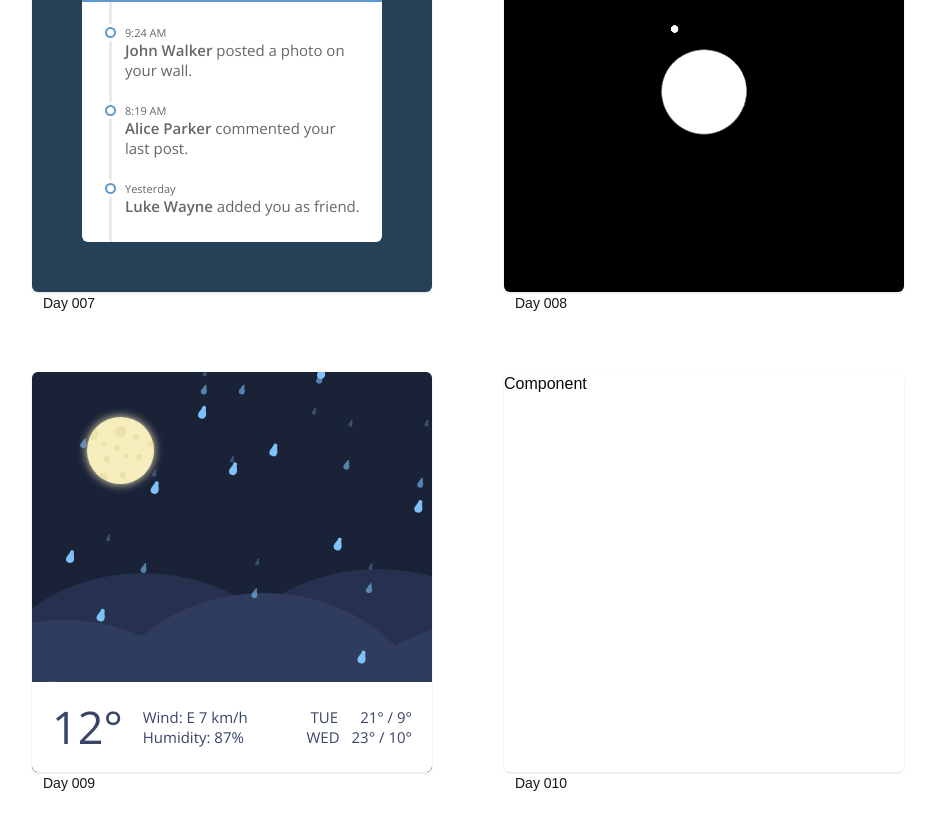
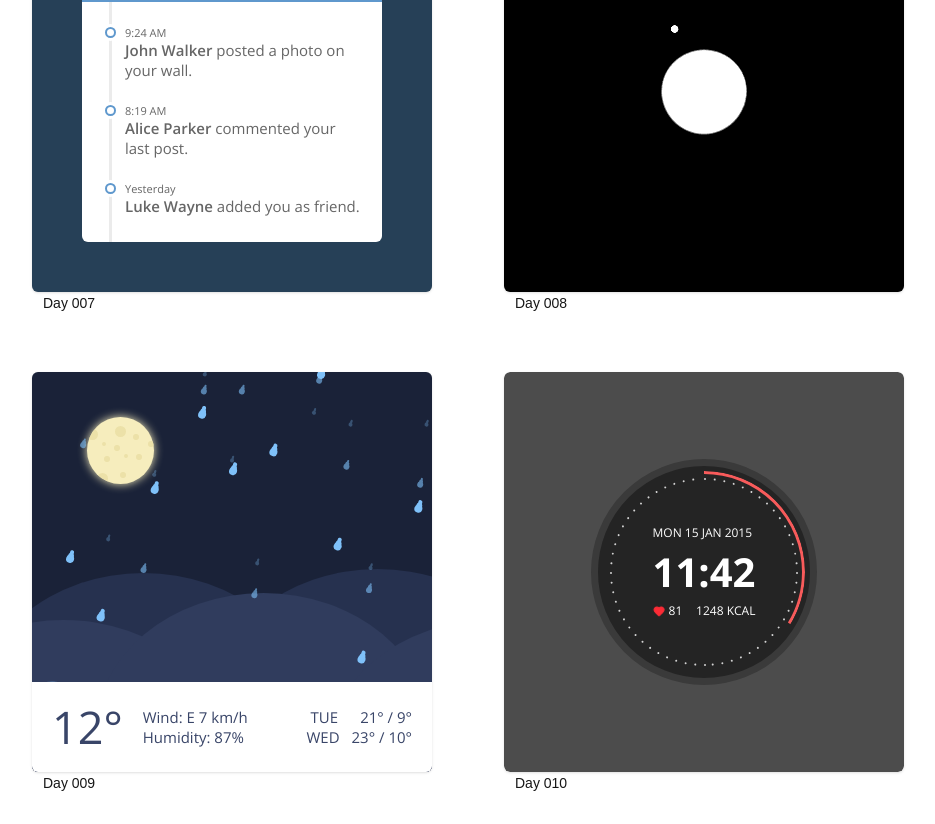
Before and after one commit to john76391/100-days-css-challenge, a React (Vite) app: page / in a window 1280 px wide. Shown: the part 1568-2392 px from the top of the page, without its empty margins (172-1107 px from the left). Built offline with nearby package versions, Linux system fonts and the light colour scheme; a web font is replaced by a local one.

Commit message:
complete day 10

```diff
--- a/src/pages/day10.tsx
+++ b/src/pages/day10.tsx
@@ -1,3 +1,140 @@
+import { useState } from "react";
+import { useRef } from "react";
+import { Heart } from "lucide-react";
+
+import { gsap } from "gsap";
+import { useGSAP } from "@gsap/react";
+
+gsap.registerPlugin(useGSAP);
+
 export default function Component() {
-  return <div>Component</div>;
+  const heartRef = useRef<SVGSVGElement | null>(null);
+  const circleRef = useRef<SVGCircleElement | null>(null);
+  const [pointsets] = useState(() =>
+    Array.from({ length: 15 }, (_, i) => ({
+      rotate: i * 6,
+    })),
+  );
+
+  useGSAP(() => {
+    gsap.to(heartRef.current, {
+      duration: 0.5,
+      repeat: -1,
+      yoyo: true,
+      ease: "power1.inOut",
+      keyframes: {
+        "0%": {
+          scale: 1,
+        },
+        "100%": {
+          scale: 1.2,
+        },
+      },
+    });
+
+    // const tl = gsap.timeline({
+    //   repeat: -1,
+    //   defaults: {
+    //     ease: "linear",
+    //   },
+    // });
+
+    // 方法一 (官方解法)
+    // 重點在 scaleY: -1，且一定要設定 transformOrigin 是中間，不然 svg 會整個跑掉
+    // tl.to(circleRef.current, {
+    //   strokeDashoffset: 0,
+    //   duration: 2.5,
+    // })
+    //   .to(circleRef.current, {
+    //     scaleY: -1,
+    //     duration: 0,
+    //     transformOrigin: "50% 50%",
+    //   })
+    //   .to(circleRef.current, {
+    //     strokeDashoffset: 625,
+    //     duration: 2.5,
+    //   });
+
+    //  方法二
+    // offset 正數或負數決定了 stroke 看起來是縮回去或長出來
+    // tl.to(circleRef.current, {
+    //   strokeDashoffset: 0,
+    //   duration: 2.5,
+    // }).to(circleRef.current, {
+    //   strokeDashoffset: -625,
+    //   duration: 2.5,
+    // });
+
+    // 方法三
+    // 用 keyframes 的其中一種，官方文件有更多 keyframes 寫法
+    // 優點在於可以指定同一個元素設定多個動畫，不需要在每個動畫都重新指定元素
+    gsap.to(circleRef.current, {
+      keyframes: {
+        "0%": {
+          strokeDashoffset: 625,
+        },
+        "50%": {
+          strokeDashoffset: 0,
+        },
+        "100%": {
+          strokeDashoffset: -625,
+        },
+        easeEach: "linear",
+      },
+      duration: 5,
+      repeat: -1,
+    });
+  });
+
+  return (
+    <div className="flex h-full items-center justify-center rounded-sm bg-[#4C4C4C] text-white">
+      <div className="font-open-sans relative box-content flex size-53 items-center justify-center rounded-full border-[7px] border-[#3A3A3A] bg-[#242424] text-xs uppercase">
+        {/* point set */}
+        {pointsets.map((pointset, i) => (
+          <div
+            key={i}
+            style={{
+              rotate: `${pointset.rotate}deg`,
+            }}
+            className="absolute size-47"
+          >
+            <div className="absolute left-1/2 size-0.5 rounded-full bg-[#D3D3D3]"></div>
+            <div className="absolute top-1/2 right-0 size-0.5 rounded-full bg-[#D3D3D3]"></div>
+            <div className="absolute bottom-0 left-1/2 size-0.5 rounded-full bg-[#D3D3D3]"></div>
+            <div className="absolute top-1/2 size-0.5 rounded-full bg-[#D3D3D3]"></div>
+          </div>
+        ))}
+
+        <svg
+          viewBox="0 0 202 202"
+          className="absolute top-1.25 left-1.25 size-50.5 -rotate-90 rounded-full"
+        >
+          <circle
+            ref={circleRef}
+            cx="101"
+            cy="101"
+            r="99.5"
+            strokeDashoffset="625"
+            className="fill-none stroke-[#F85B5B] stroke-3 [stroke-dasharray:625]"
+          ></circle>
+        </svg>
+
+        <div className="">
+          <span className="">Mon 15 Jan 2015</span>
+          <span className="my-1 block text-[40px] font-bold">11:42</span>
+
+          <div className="flex">
+            <div className="flex items-center">
+              <Heart
+                ref={heartRef}
+                className="mr-1 size-3 fill-red-500 stroke-red-500"
+              />
+              <span className="">81</span>
+            </div>
+            <span className="ml-auto">1248 kcal</span>
+          </div>
+        </div>
+      </div>
+    </div>
+  );
 }
```
